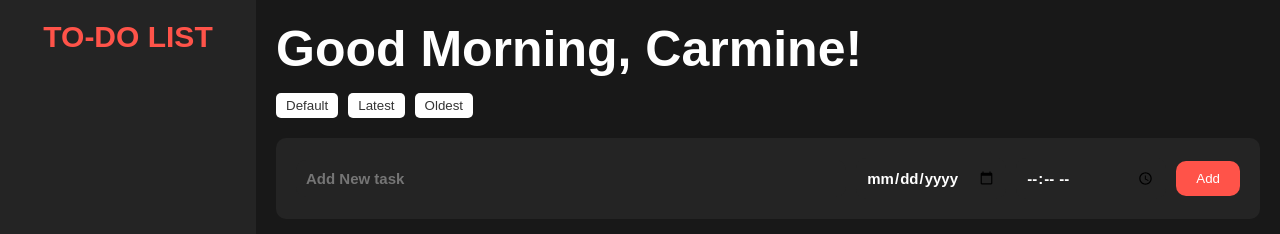
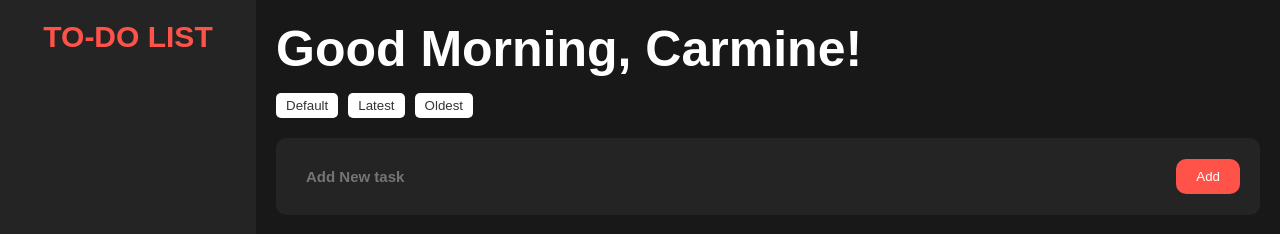
Before and after one commit to asilyN/Todo, a website built with Vite: page Carmine's Todolist/index.html in a window 1280 px wide. Built offline with nearby package versions, Linux system fonts and the light colour scheme.

Commit message:
ej updated (gin comment out ang date kag time)

```diff
--- a/Carmine's Todolist/index.html
+++ b/Carmine's Todolist/index.html
@@ -29,8 +29,8 @@
               <form id="task-form">
                 <input type="text" id="todo" placeholder="Add New task" required>
                 <div class="date-time-wrapper">
-                    <input type="date" id="date" required>
-                    <input type="time" id="time" required>
+                    <!-- <input type="date" id="date" required>
+                    <input type="time" id="time" required> -->
                 </div>
                 <button type="add">Add</button>
             </form>
--- a/Carmine's Todolist/src/style.css
+++ b/Carmine's Todolist/src/style.css
@@ -92,14 +92,14 @@ body {
   width: 70%;
 }
 
-/* date and time nga wrapper */
+/* date and time nga wrapper (wala pa ni siya) */
 .date-time-wrapper {
   display: flex;
   gap: 10px;
   margin-left: auto;
 }
 
-/* Date and time nga gina inputan*/
+/* Date and time nga gina inputan (wala pa ni siya)*/
 #date, #time {
   font-family: Arial, sans-serif;
   font-weight: bold;
```
